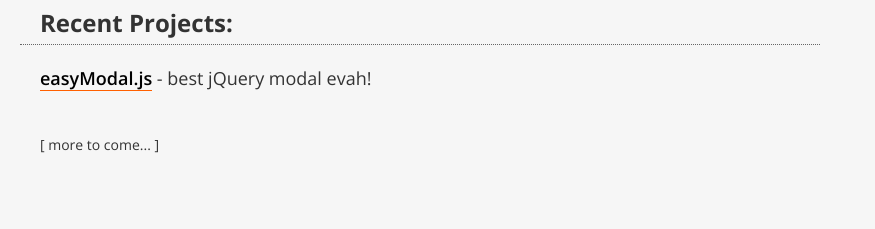
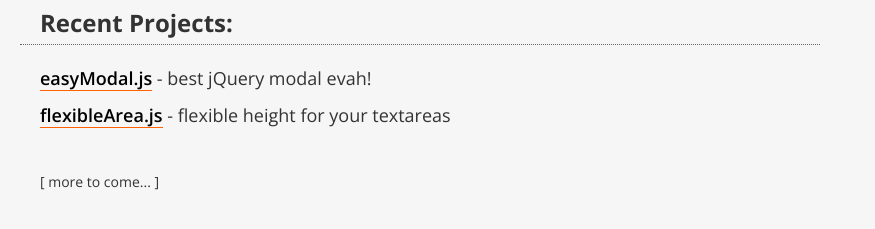
Before and after one commit to flaviusmatis/flaviusmatis.github.com, a plain HTML site: page index.html in a window 1280 px wide. Shown: the part 259-488 px from the top of the page, 0-875 px from the left. Drawn offline with nearby package versions, Linux system fonts and the light colour scheme; a web font is replaced by a local one.

Commit message:
updating list of plugins

```diff
--- a/index.html
+++ b/index.html
@@ -27,6 +27,8 @@
 
 	<p><a href="http://flaviusmatis.github.com/easyModal.js/">easyModal.js</a> - best jQuery modal evah!</p>
 
+	<p><a href="http://flaviusmatis.github.com/flexibleArea.js/">flexibleArea.js</a> - flexible height for your textareas</p>
+
 	<br/>
 
 	<p class="small">[ more to come... ]</p>
```
